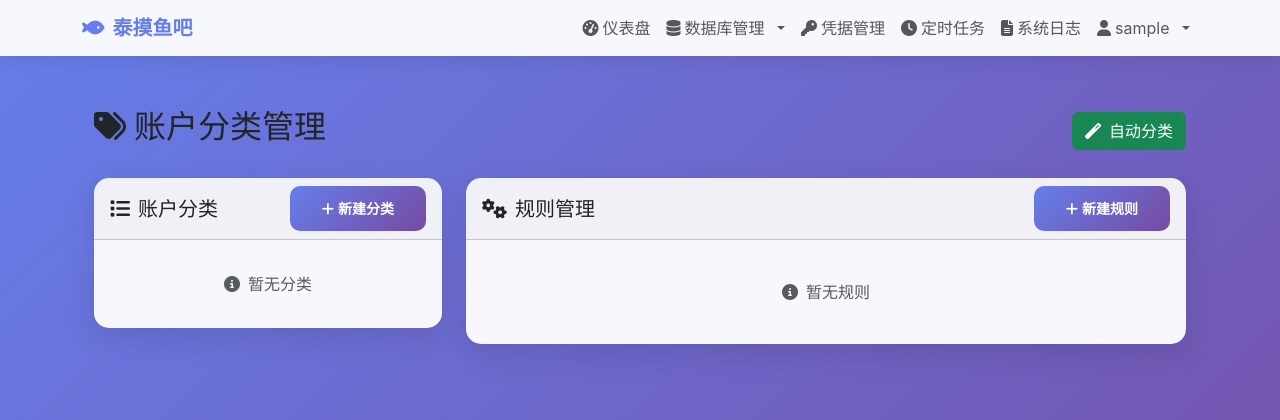
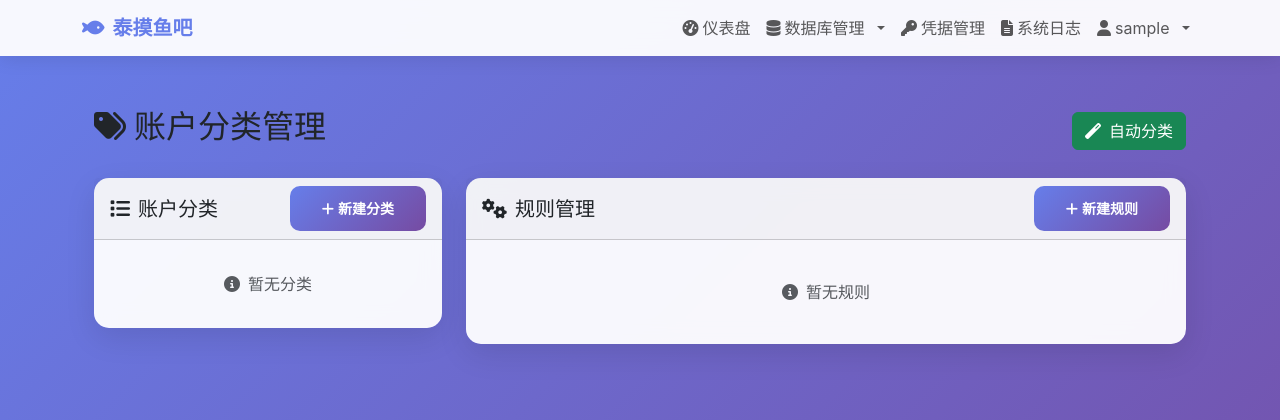
Before and after one commit to nyealovey/TaifishingV4, a Flask app: page /account-classification/ in a window 1280 px wide. Shown: the top 420 px of the page. Run offline with Flask 3, Linux system fonts and the light colour scheme; the visitor is signed in with stand-in values (Sample User, id 1); data comes from the database, SQL or seed files in the repository; data that the repository does not hold is empty; parts of the project's set-up code (start-up, migrations or seed data) failed here and were passed over; some libraries are stand-ins or nearby versions.

Commit message:
feat: 从导航菜单中移除定时任务链接
- 移除菜单栏上的定时任务导航链接
- 保持scheduler功能模块完整，但不在主菜单中显示
- 管理员仍可通过直接URL访问scheduler功能

```diff
--- a/app/templates/base.html
+++ b/app/templates/base.html
@@ -209,11 +209,6 @@
                         </a>
                     </li>
                     <li class="nav-item">
-                        <a class="nav-link" href="{{ url_for('scheduler.index') }}">
-                            <i class="fas fa-clock me-1"></i>定时任务
-                        </a>
-                    </li>
-                    <li class="nav-item">
                         <a class="nav-link" href="{{ url_for('logs.index') }}">
                             <i class="fas fa-file-alt me-1"></i>系统日志
                         </a>
```
